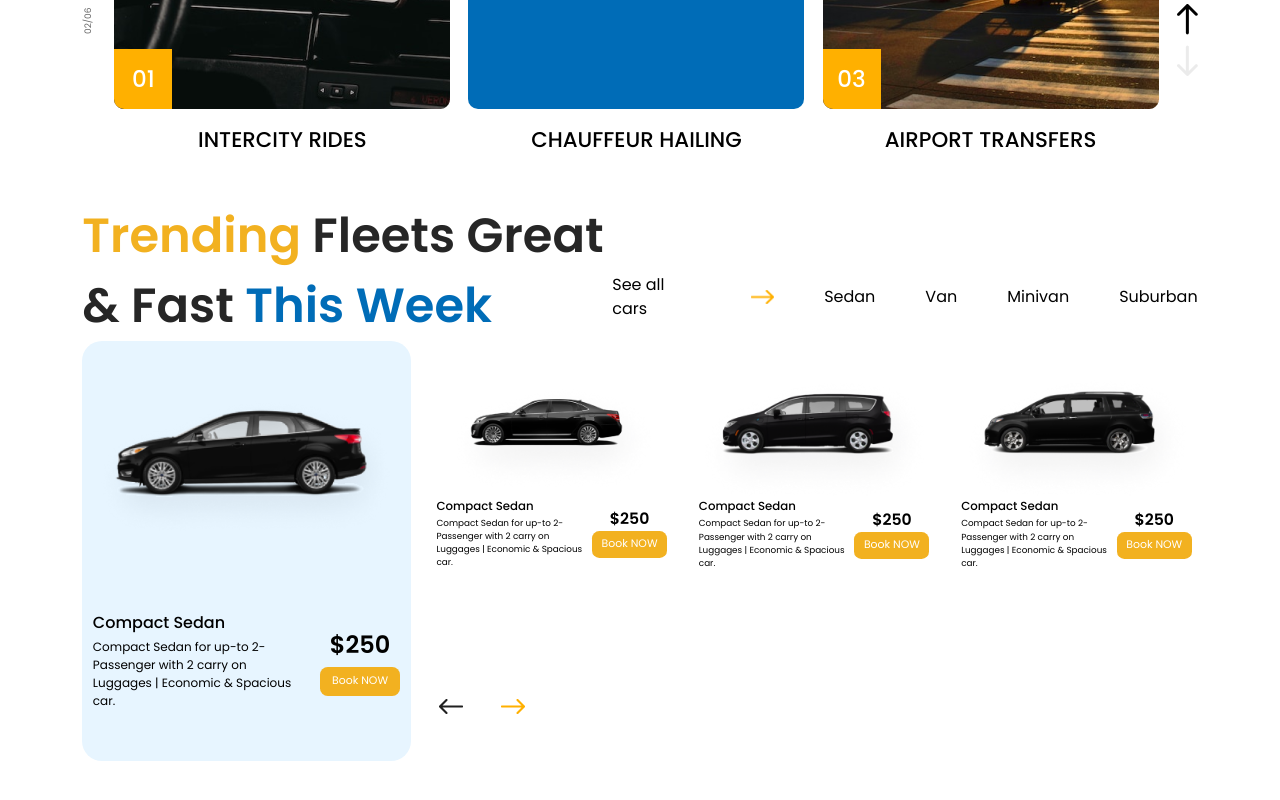
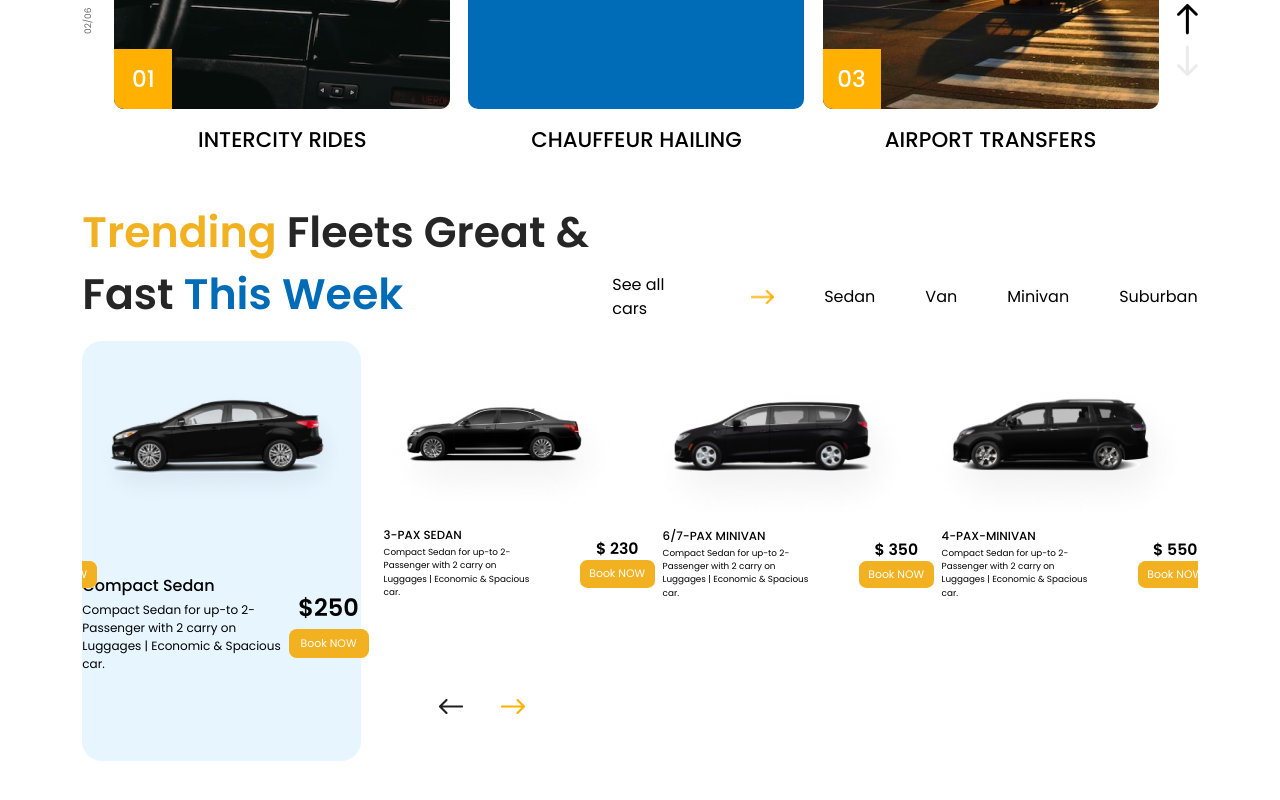
Before and after one commit to huzaifa26/airport-taxi-ma, a React (Create React App) app: page / in a window 1280 px wide. Shown: the part 1285-2085 px from the top of the page. Built offline with nearby package versions, Linux system fonts and the light colour scheme.

Commit message:
responsive

```diff
--- a/src/components/Contact.js
+++ b/src/components/Contact.js
@@ -7,7 +7,7 @@ export default function Contact(props){
                 <div className="xsm:flex xsm:flex-col xsm:items-center sm:flex sm:flex-col sm:items-center flex-1">
                     <h2 className="min-w-[234px] w-[25.76388888888889vw] text-[#fff] text-[clamp(24px,2.638888888888889vw,38px)] font-[600]">Have any question about us?</h2>
                     <div className="flex gap-[18px]">
-                        <button className="rounded-[5.55px] w-[12.054166666666667vw] min-w-[98.67px] h-[47.56px] bg-white text-[#0D3DE5] text-[clamp(10px,0.9722222222222222vw,14px)] font-[500]">978-371-2224</button>
+                        <button className=" rounded-[5.55px] w-[12.054166666666667vw] min-w-[98.67px] h-[47.56px] bg-white text-[#0D3DE5] text-[clamp(10px,0.9722222222222222vw,14px)] font-[500]">978-371-2224</button>
                         <button className="rounded-[5.55px] w-[12.054166666666667vw] min-w-[98.67px] h-[47.56px] bg-[#0D3DE5] text-[#fff] text-[clamp(10px,0.9722222222222222vw,14px)] font-[500] border-[1px] border-[#fff]">Contact Us</button>
                     </div>
                 </div>
@@ -15,7 +15,7 @@ export default function Contact(props){
                 <img className="xsm:w-[50px] sm:w-[50px] absolute xsm:top-[15%] sm:top-[15%] top-[290px] xsm:left-[80%] sm:left-[80%] left-[43.541666666666664vw]" src="./circle.png"></img>
             </div>
 
-            <img className="xsm:w-[350px] xsm:h-[250px] sm:w-[350px] sm:h-[250px] w-[601.71px] h-[635.79px] absolute top-0 right-[calc(50%-601.71pxpx)] xsm:mr-0 sm:mr-0 mr-[6.041666666666667vw]" src="/contactimg.png" alt=""/>
+            <img className="xsm:w-[350px] xsm:h-[250px] sm:w-[350px] sm:h-[250px] md:w-[500px] w-[601.71px] absolute top-0 md:right-[-11%] md:top-[62px] lg:right-[-9%] xl:right-[-2.7%] 2xl:right-[-2.7%] xsm:right-[calc(50%-601.71pxpx)] sm:right-[calc(50%-601.71pxpx)] xsm:mr-0 sm:mr-0 mr-[6.041666666666667vw]" src="/contactimg.png" alt=""/>
         </div>
     </div>
     )
--- a/src/components/Trending.js
+++ b/src/components/Trending.js
@@ -1,9 +1,77 @@
+import "slick-carousel/slick/slick.css";
+import "slick-carousel/slick/slick-theme.css";
+
+import React, { useRef } from "react";
+import Slider from "react-slick";
+
 export default function Trending(props){
+
+    const forwardArrow=useRef();
+    const slider1Arrow=useRef();
+
+    var settings = {
+        dots: false,
+        infinite: true,
+        speed: 500,
+        slidesToShow: 2,
+        slidesToScroll: 1,
+        responsive: [
+            {
+                breakpoint: 480,
+                settings: {
+                slidesToShow: 1,
+                    slidesToScroll: 1,
+                    arrows: false
+                }
+            }
+        ]
+      };
+
+    var settings1 = {
+        dots: false,
+        infinite: true,
+        speed: 500,
+        slidesToShow: 4,
+        slidesToScroll: 1,
+        responsive: [
+            {
+              breakpoint: 1200,
+              settings: {
+                  slidesToShow: 3,
+                  slidesToScroll: 1,
+              }
+            },
+            {
+                breakpoint: 1024,
+                settings: {
+                    slidesToShow: 2,
+                    slidesToScroll: 1,
+                }
+            },
+            {
+                breakpoint: 768,
+                settings: {
+                    slidesToShow: 1,
+                    slidesToScroll: 1,
+                    arrows: false
+                }
+            },
+            {
+                breakpoint: 480,
+                settings: {
+                    slidesToShow: 1,
+                    slidesToScroll: 1,
+                    arrows: false
+                }
+            }
+        ]
+      };
+
     return(
         <div className="w-[calc(100vw - 100%)] mt-[30px]">
             <div className="xsm:hidden sm:hidden flex flex-col m-auto w-[87.13541666666667vw] min-h-[729px]">
                 <div className="flex h-[140px]">
-                    <h2 className="text-[#262626] text-[48px] font-[600] leading-[70px] xsm:leading-[36px] w-[533px]"><span className="text-[#F2B120]">Trending</span> Fleets Great & Fast <span className="text-[#006CB7]">This Week</span></h2>
+                    <h2 className="text-[#262626] text-[clamp(24px,3.3333333333333335vw,48px)] font-[600] leading-[4.861111111111111vw] xsm:leading-[36px] w-[533px]"><span className="text-[#F2B120]">Trending</span> Fleets Great & Fast <span className="text-[#006CB7]">This Week</span></h2>
                     <div className="h-full flex justify-end items-end py-[20px]">
                         <ul className="flex gap-[50px] items-center justify-end">
                             <li>See all cars</li>
@@ -16,7 +84,7 @@ export default function Trending(props){
                     </div>
                 </div>
 
-                <div className="flex gap-[20px]">
+                <Slider {...settings1} ref={slider1Arrow} className="flex gap-[20px]">
                     <div className="w-[26.805555555555557vw] min-w-[263.09px] h-[420px] bg-[#E7F5FF] rounded-[20px]">
                         <img src="./trendingimg1.png"/>
                         <div className="flex justify-around mt-[20px]">
@@ -32,58 +100,71 @@ export default function Trending(props){
                     </div>
 
                     <div className="w-[19.791666666666668vw] min-w-[194.25px] h-[271px] rounded-[4px]">
-                        <img className="w-[315.69px]" src="./trendingimg2.png"/>
-                        <div className="w-[18.32847222222222vw] min-w-[179.53px] m-auto relative top-[-60px] flex justify-around mt-[20px]">
+                        <img className="w-[315.69px] " src="./trendingimg2.png"/>
+                        <div className="xsm:w-[18.32847222222222vw] sm:w-[18.32847222222222vw] w-[315.69px] min-w-[179.53px] m-auto relative top-[-60px] flex justify-around mt-[20px]">
                             <div>
-                                <h3 className="text-[11.76px] leading-[178.5%] font-[500]">Compact Sedan</h3>
+                                <h3 className="text-[11.76px] leading-[178.5%] font-[500]">3-PAX SEDAN</h3>
                                 <p className="text-[8.82px] font-[200px] w-[11.844444444444445vw] min-w-[116.25px]">Compact Sedan for up-to 2-Passenger with 2 carry on Luggages | Economic & Spacious car.</p>
                             </div>
                             <div className="flex flex-col items-center justify-center">
-                                <h3 className="text-[clamp(12px,1.225vw,17.64px)] font-[600]">$250</h3>
+                                <h3 className="text-[clamp(12px,1.225vw,17.64px)] font-[600]">$ 230</h3>
                                 <button className="bg-[#F2B120] text-[10.9px] font-[600px] w-[74.99px] h-[27.2px] rounded-[7.35px] text-[#fff]">Book NOW</button>
                             </div>
                         </div>
                     </div>
 
                     <div className="w-[19.791666666666668vw] min-w-[194.25px] h-[271px] rounded-[4px]">
-                        <img className="w-[315.69px]" src="./trendingimg3.png"/>
-                        <div className="w-[18.32847222222222vw] min-w-[179.53px] m-auto relative top-[-60px] flex justify-around mt-[20px]">
+                        <img className="w-[315.69px] object-cover" src="./trendingimg3.png"/>
+                        <div className="xsm:w-[18.32847222222222vw] sm:w-[18.32847222222222vw] w-[315.69px] min-w-[179.53px] m-auto relative top-[-60px] flex justify-around mt-[20px]">
                             <div>
-                                <h3 className="text-[11.76px] leading-[178.5%] font-[500]">Compact Sedan</h3>
+                                <h3 className="text-[11.76px] leading-[178.5%] font-[500]">6/7-PAX MINIVAN</h3>
                                 <p className="text-[8.82px] font-[200px] w-[11.844444444444445vw] min-w-[116.25px]">Compact Sedan for up-to 2-Passenger with 2 carry on Luggages | Economic & Spacious car.</p>
                             </div>
                             <div className="flex flex-col items-center justify-center">
-                                <h3 className="text-[clamp(12px,1.225vw,17.64px)] font-[600]">$250</h3>
+                                <h3 className="text-[clamp(12px,1.225vw,17.64px)] font-[600]">$ 350</h3>
                                 <button className="bg-[#F2B120] text-[10.9px] font-[600px] w-[74.99px] h-[27.2px] rounded-[7.35px] text-[#fff]">Book NOW</button>
                             </div>
                         </div>
                     </div>
 
                     <div className="w-[19.791666666666668vw] min-w-[194.25px] h-[271px] rounded-[4px]">
-                        <img className="w-[315.69px]" src="./trendingimg4.png"/>
-                        <div className="w-[18.32847222222222vw] min-w-[179.53px] m-auto relative top-[-60px] flex justify-around mt-[20px]">
+                        <img className="w-[315.69px] " src="./trendingimg4.png"/>
+                        <div className="xsm:w-[18.32847222222222vw] sm:w-[18.32847222222222vw] w-[315.69px] min-w-[179.53px] m-auto relative top-[-60px] flex justify-around mt-[20px]">
                             <div>
-                                <h3 className="text-[11.76px] leading-[178.5%] font-[500]">Compact Sedan</h3>
+                                <h3 className="text-[11.76px] leading-[178.5%] font-[500]">4-PAX-MINIVAN</h3>
                                 <p className="text-[8.82px] font-[200px] w-[11.844444444444445vw] min-w-[116.25px]">Compact Sedan for up-to 2-Passenger with 2 carry on Luggages | Economic & Spacious car.</p>
                             </div>
                             <div className="flex flex-col items-center justify-center">
-                                <h3 className="text-[clamp(12px,1.225vw,17.64px)] font-[600]">$250</h3>
+                                <h3 className="text-[clamp(12px,1.225vw,17.64px)] font-[600]">$ 550</h3>
                                 <button className="bg-[#F2B120] text-[10.9px] font-[600px] w-[74.99px] h-[27.2px] rounded-[7.35px] text-[#fff]">Book NOW</button>
                             </div>
                         </div>
                     </div>
 
-                </div>
-                <div className="flex gap-[38px] relative left-[32%] top-[-62px]">
-                    <img src="./arrowright.png"/>
-                    <img src="./arrowleft.png"/>
+                    {/* <div className="w-[19.791666666666668vw] min-w-[194.25px] h-[271px] rounded-[4px]">
+                        <img className="w-[315.69px]" src="./trendingimg4.png"/>
+                        <div className="w-[18.32847222222222vw] min-w-[179.53px] m-auto relative top-[-60px] flex justify-around mt-[20px]">
+                            <div>
+                                <h3 className="text-[11.76px] leading-[178.5%] font-[500]">4-PAX-MINIVAN</h3>
+                                <p className="text-[8.82px] font-[200px] w-[11.844444444444445vw] min-w-[116.25px]">Compact Sedan for up-to 2-Passenger with 2 carry on Luggages | Economic & Spacious car.</p>
+                            </div>
+                            <div className="flex flex-col items-center justify-center">
+                                <h3 className="text-[clamp(12px,1.225vw,17.64px)] font-[600]">$ 550</h3>
+                                <button className="bg-[#F2B120] text-[10.9px] font-[600px] w-[74.99px] h-[27.2px] rounded-[7.35px] text-[#fff]">Book NOW</button>
+                            </div>
+                        </div>
+                    </div> */}
+                </Slider>
+                <div className="flex gap-[38px] relative md:left-[53%] lg:left-[39%] left-[32%] top-[-62px]">
+                    <img onClick={()=>{slider1Arrow.current.slickPrev();console.log(slider1Arrow.current.innerSlider.clickHander((e)=>{console.log(e)}))}} className="cursor-pointer" src="./arrowright.png"/>
+                    <img onClick={()=>{slider1Arrow.current.slickNext();}} className="cursor-pointer" src="./arrowleft.png"/>
                 </div>
 
             </div>
 
             <div className="xsm:flex sm:flex hidden flex-col m-auto w-[87.13541666666667vw] min-h-[729px]">
                 <div className="flex h-[90px]">
-                    <h2 className="text-[#262626] text-[clamp(24px,3.3333333333333335vw,48px)] font-[600] leading-[70px] xsm:leading-[36px] xsm:leading-[36px] sm:leading-[36px] w-[37.013888888888886vw] min-w-[267px]"><span className="text-[#F2B120]">Trending</span> Fleets Great & Fast <span className="text-[#006CB7]">This Week</span></h2>
+                    <h2 className="text-[#262626] text-[clamp(24px,3.3333333333333335vw,48px)] md:text-[32px] font-[600] leading-[70px] xsm:leading-[36px] sm:leading-[36px] w-[37.013888888888886vw] min-w-[267px]"><span className="text-[#F2B120]">Trending</span> Fleets Great & Fast <span className="text-[#006CB7]">This Week</span></h2>
                 </div>
 
                 <div className="flex justify-center relative">
@@ -111,6 +192,7 @@ export default function Trending(props){
                 </div>
 
                 <div className="flex flex-col mt-[20px]">
+
                     <div className="flex justify-between">
                         <ul className="flex items-center gap-[25px]">
                             <li>See all cars</li>
@@ -118,20 +200,21 @@ export default function Trending(props){
                         </ul>
 
                         <div className="flex items-center gap-[38px]">
-                            <img src="./arrowright.png"/>
-                            <img src="./arrowleft.png"/>
+                            <img onClick={()=>{forwardArrow.current.slickPrev();console.log(forwardArrow.current)}} className="cursor-pointer" src="./arrowright.png"/>
+                            <img onClick={()=>{forwardArrow.current.slickNext();}} className="cursor-pointer" src="./arrowleft.png"/>
                         </div>
                     </div>
-                    <div className="flex gap-[20px]">
+                    {/* <div className=""> */}
+                <Slider className="flex gap-[20px]" {...settings} ref={forwardArrow}>
                         <div className="w-[19.791666666666668vw] min-w-[194.25px] h-[271px] rounded-[4px]">
                             <img className="w-[315.69px]" src="./trendingimg2.png"/>
                             <div className="w-[18.32847222222222vw] min-w-[179.53px] m-auto relative top-[-60px] flex justify-around mt-[20px]">
                                 <div>
-                                    <h3 className="text-[11.76px] leading-[178.5%] font-[500]">Compact Sedan</h3>
+                                    <h3 className="text-[11.76px] leading-[178.5%] font-[500]">3-PAX SEDAN</h3>
                                     <p className="text-[8.82px] font-[200px] w-[11.844444444444445vw] min-w-[116.25px]">Compact Sedan for up-to 2-Passenger with 2 carry on Luggages | Economic & Spacious car.</p>
                                 </div>
                                 <div className="flex flex-col items-center justify-center">
-                                    <h3 className="text-[clamp(12px,1.225vw,17.64px)] font-[600]">$250</h3>
+                                    <h3 className="text-[clamp(12px,1.225vw,17.64px)] font-[600]">$ 230</h3>
                                     <button className="bg-[#F2B120] text-[10.9px] font-[600px] w-[74.99px] h-[27.2px] rounded-[7.35px] text-[#fff]">Book NOW</button>
                                 </div>
                             </div>
@@ -141,11 +224,11 @@ export default function Trending(props){
                             <img className="w-[315.69px]" src="./trendingimg3.png"/>
                             <div className="w-[18.32847222222222vw] min-w-[179.53px] m-auto relative top-[-60px] flex justify-around mt-[20px]">
                                 <div>
-                                    <h3 className="text-[11.76px] leading-[178.5%] font-[500]">Compact Sedan</h3>
+                                    <h3 className="text-[11.76px] leading-[178.5%] font-[500]">6/7-PAX MINIVAN</h3>
                                     <p className="text-[8.82px] font-[200px] w-[11.844444444444445vw] min-w-[116.25px]">Compact Sedan for up-to 2-Passenger with 2 carry on Luggages | Economic & Spacious car.</p>
                                 </div>
                                 <div className="flex flex-col items-center justify-center">
-                                    <h3 className="text-[clamp(12px,1.225vw,17.64px)] font-[600]">$250</h3>
+                                    <h3 className="text-[clamp(12px,1.225vw,17.64px)] font-[600]">$ 350</h3>
                                     <button className="bg-[#F2B120] text-[10.9px] font-[600px] w-[74.99px] h-[27.2px] rounded-[7.35px] text-[#fff]">Book NOW</button>
                                 </div>
                             </div>
@@ -155,28 +238,21 @@ export default function Trending(props){
                             <img className="w-[315.69px]" src="./trendingimg4.png"/>
                             <div className="w-[18.32847222222222vw] min-w-[179.53px] m-auto relative top-[-60px] flex justify-around mt-[20px]">
                                 <div>
-                                    <h3 className="text-[11.76px] leading-[178.5%] font-[500]">Compact Sedan</h3>
+                                    <h3 className="text-[11.76px] leading-[178.5%] font-[500]">4-PAX-MINIVAN</h3>
                                     <p className="text-[8.82px] font-[200px] w-[11.844444444444445vw] min-w-[116.25px]">Compact Sedan for up-to 2-Passenger with 2 carry on Luggages | Economic & Spacious car.</p>
                                 </div>
                                 <div className="flex flex-col items-center justify-center">
-                                    <h3 className="text-[clamp(12px,1.225vw,17.64px)] font-[600]">$250</h3>
+                                    <h3 className="text-[clamp(12px,1.225vw,17.64px)] font-[600]">$ 550</h3>
                                     <button className="bg-[#F2B120] text-[10.9px] font-[600px] w-[74.99px] h-[27.2px] rounded-[7.35px] text-[#fff]">Book NOW</button>
                                 </div>
                             </div>
                         </div>
-
-                    </div>
+                    </Slider>
+                    {/* </div> */}
 
                 </div>
             </div>
 
-
-
-
-
-
-
-
         </div>
     )
 }
--- a/src/index.css
+++ b/src/index.css
@@ -49,7 +49,7 @@ h1{
   background-position: 90% center;
 }
 
-.buttonbackground{
+.button2background{
   background: url("./Assets/phone.png");
   background-repeat: no-repeat;
   background-position: 1% center;
```
Also changed, not shown: src/components/Accress.js (+1 -11 lines), src/components/Investor.js (+9 -9 lines), src/components/Services.js (+9 -7 lines).
